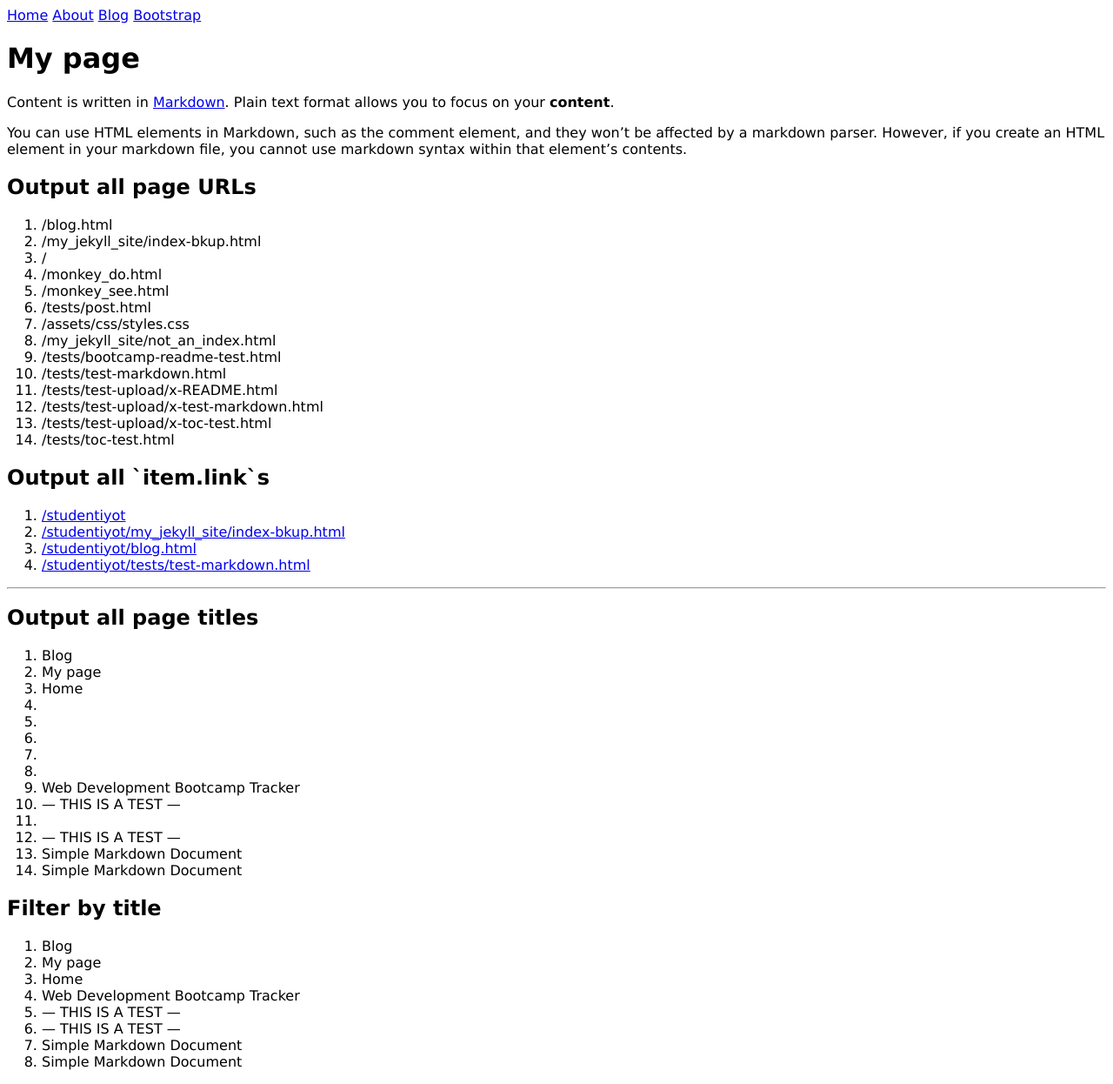
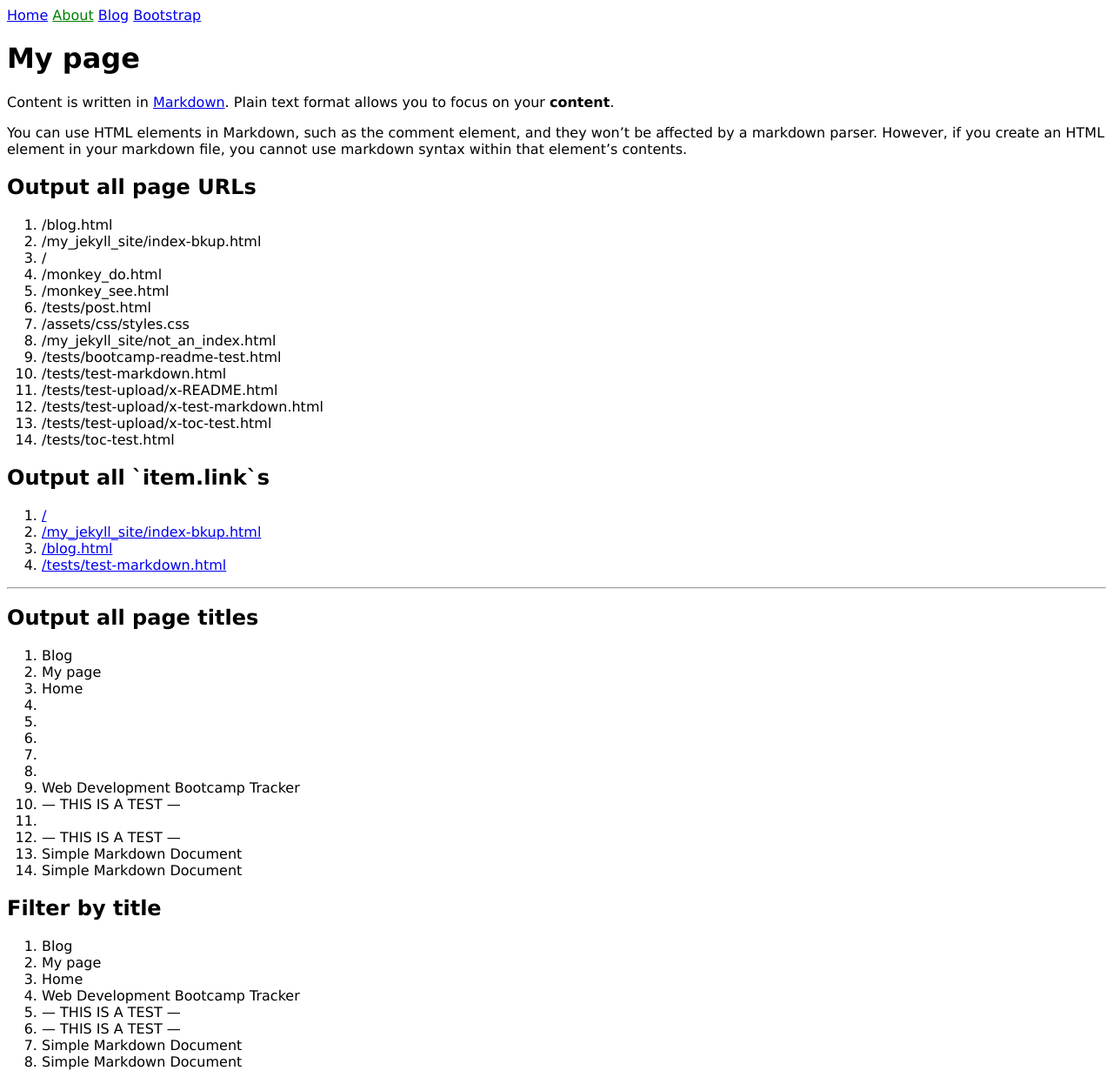
Before and after one commit to studentiyot/code_monkey, a Jekyll site: the page built from my_jekyll_site/index-bkup.md, in a window 1280 px wide. Shown: the whole page at 87% size. Built offline with Jekyll 4.4.1, drawn with Linux system fonts in a browser that asks for light colours.

Commit message:
Update navigation.yml

```diff
--- a/_data/navigation.yml
+++ b/_data/navigation.yml
@@ -1,8 +1,8 @@
 - name: Home
-  link: /studentiyot
+  link: /
 - name: About
-  link: /studentiyot/my_jekyll_site/index-bkup.html
+  link: /my_jekyll_site/index-bkup.html
 - name: Blog
-  link: /studentiyot/blog.html
+  link: /blog.html
 - name: Bootstrap
-  link: /studentiyot/tests/test-markdown.html
+  link: /tests/test-markdown.html
```
